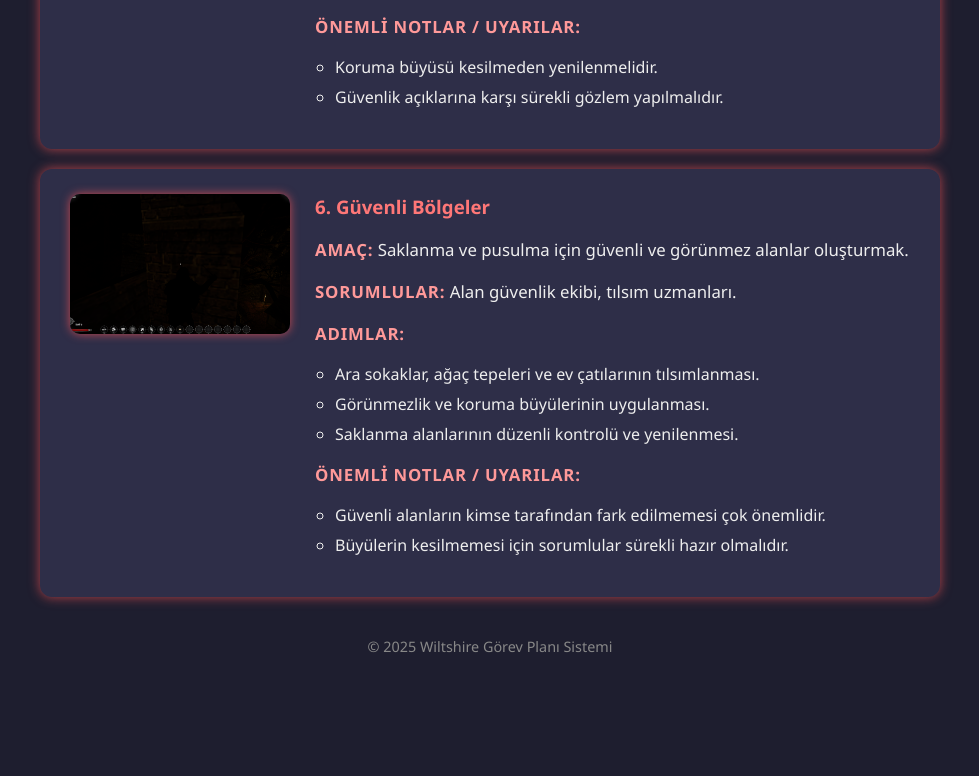
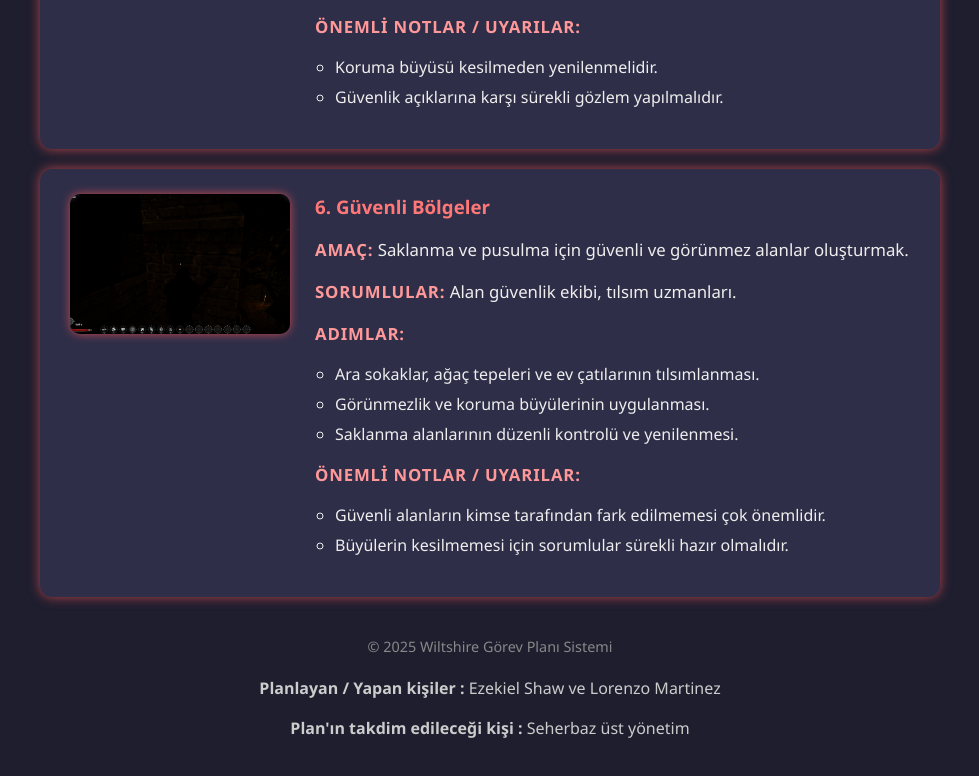
Before and after one commit to EmperorsGithubs/wiltsire-olum-yiyen-gorev, a plain HTML site: page index.html in a window 1280 px wide. Shown: the part 2307-3083 px from the top of the page, without its empty margins (150-1129 px from the left). Before the commit the page ends 2983 px from the top, so only its background shows below. Drawn offline with Linux system fonts and the light colour scheme.

Commit message:
Update index.html

```diff
--- a/index.html
+++ b/index.html
@@ -240,5 +240,10 @@
     © 2025 Wiltshire Görev Planı Sistemi
   </footer>
 
+  <div style="text-align:center; margin-top:20px; font-size:1rem; color:#ccc; line-height:1.5;">
+    <p><strong>Planlayan / Yapan kişiler :</strong> Ezekiel Shaw ve Lorenzo Martinez</p>
+    <p><strong>Plan'ın takdim edileceği kişi :</strong> Seherbaz üst yönetim</p>
+  </div>
+
 </body>
 </html>
```
